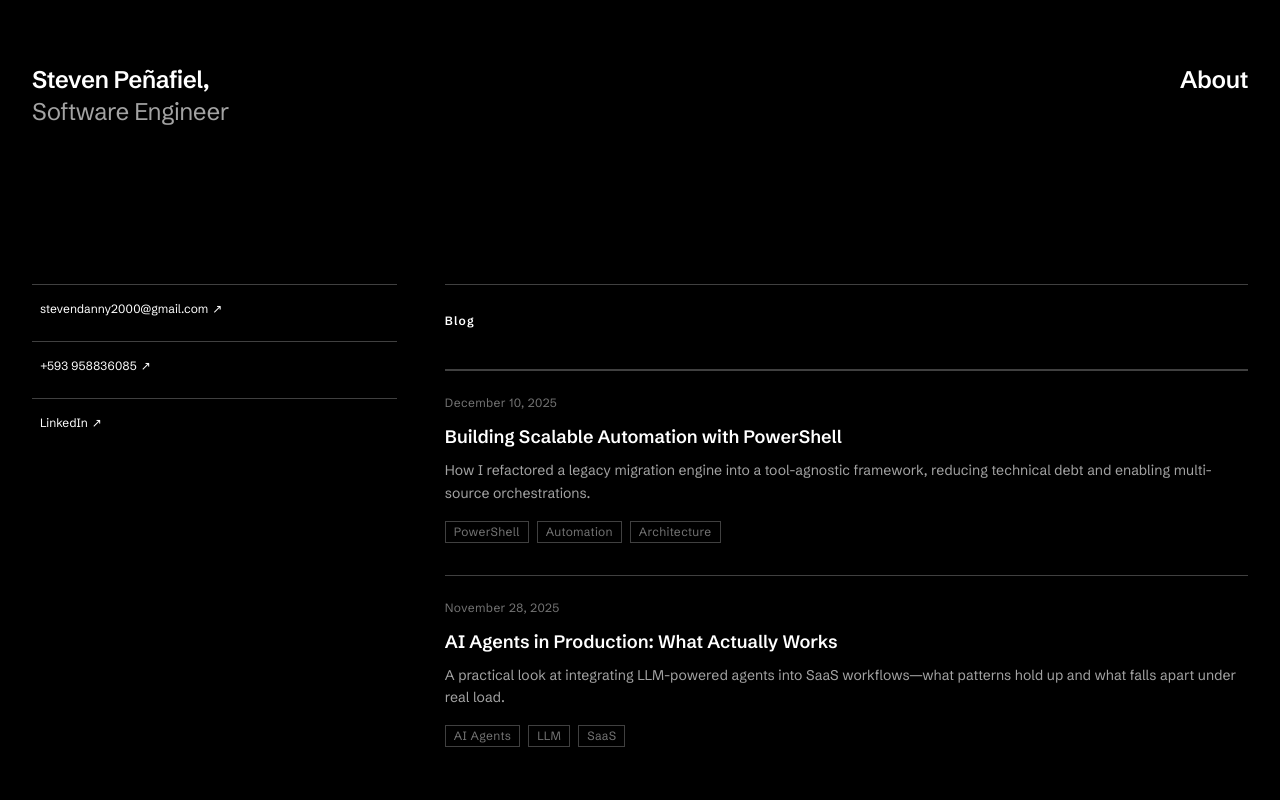
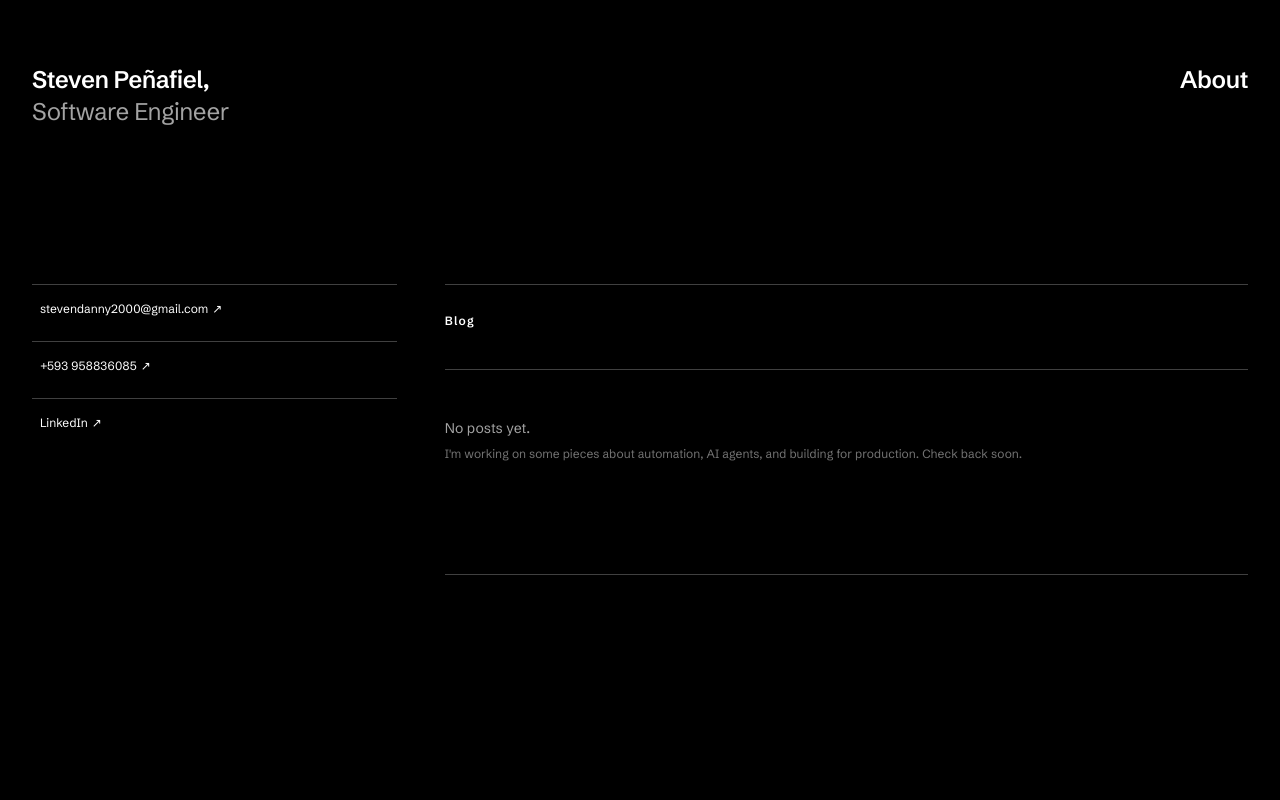
Before and after one commit to stvdn/stvdn.github.io, a Next.js app: page /blog in a window 1280 px wide. Shown: the top 800 px of the page. Built offline with nearby package versions, Linux system fonts and the light colour scheme.

Commit message:
fix(blog): add empty state when no posts are available

```diff
--- a/src/app/blog/page.tsx
+++ b/src/app/blog/page.tsx
@@ -20,9 +20,19 @@ export default function BlogPage() {
               <section>
                 <SectionHeading>Blog</SectionHeading>
                 <div>
-                  {blogPosts.map((post) => (
-                    <BlogCard key={post.slug} post={post} />
-                  ))}
+                  {blogPosts.length > 0 ? (
+                    blogPosts.map((post) => (
+                      <BlogCard key={post.slug} post={post} />
+                    ))
+                  ) : (
+                    <div className="py-12">
+                      <p className="text-sm text-gray-400 mb-2">No posts yet.</p>
+                      <p className="text-xs text-gray-500">
+                        I'm working on some pieces about automation, AI agents,
+                        and building for production. Check back soon.
+                      </p>
+                    </div>
+                  )}
                 </div>
               </section>
             </ScrollReveal>
--- a/src/data/blog.ts
+++ b/src/data/blog.ts
@@ -7,7 +7,9 @@ export interface BlogPost {
   content: string;
 }
 
-export const blogPosts: BlogPost[] = [
+export const blogPosts: BlogPost[] = [];
+
+export const blogPosts2: BlogPost[] = [
   {
     slug: "building-scalable-automation-with-powershell",
     title: "Building Scalable Automation with PowerShell",
```
